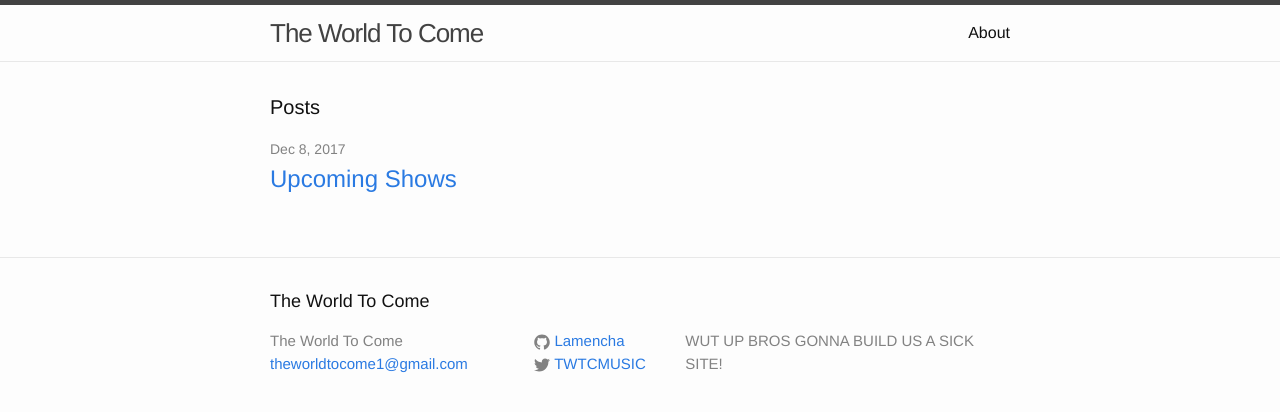
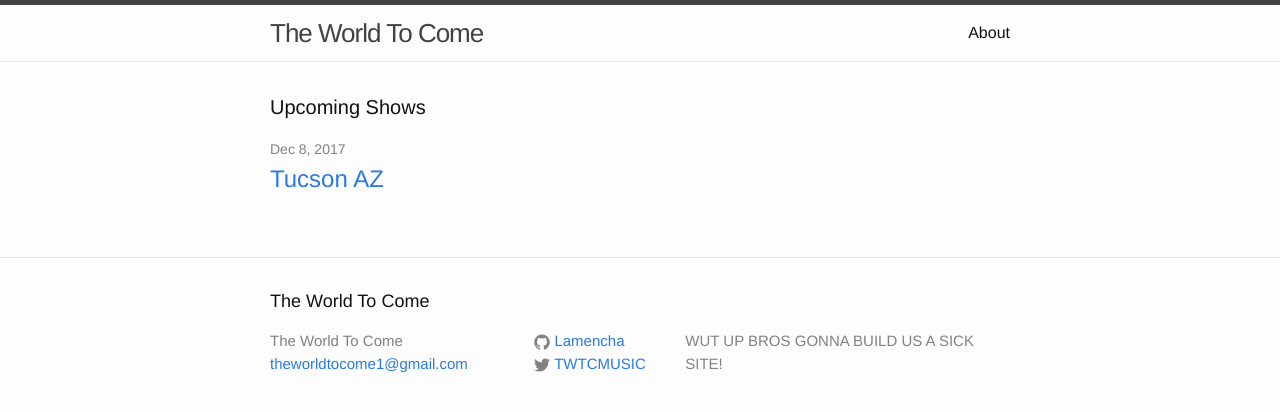
Before and after one commit to lamencha/lamencha.github.io, a Jekyll site: the page built from index.html, in a window 1280 px wide. Shown: the top 412 px of the page. Built offline with Jekyll 4.4.1, drawn with Linux system fonts in a browser that asks for light colours.

Commit message:
Show Test3

```diff
--- a/index.html
+++ b/index.html
@@ -4,7 +4,7 @@ layout: default
 
 <div class="home">
 
-  <h1 class="page-heading">Posts</h1>
+  <h1 class="page-heading">Upcoming Shows</h1>
 
   <ul class="post-list">
     {% for post in site.posts %}
@@ -12,7 +12,7 @@ layout: default
         <span class="post-meta">{{ post.date | date: "%b %-d, %Y" }}</span>
 
         <h2>
-          <a class="post-link" href="{{ post.url | prepend: site.baseurl }}">Upcoming Shows</a>
+          <a class="post-link" href="{{ post.url | prepend: site.baseurl }}">{{ post.title }}</a>
         </h2>
       </li>
     {% endfor %}
```
